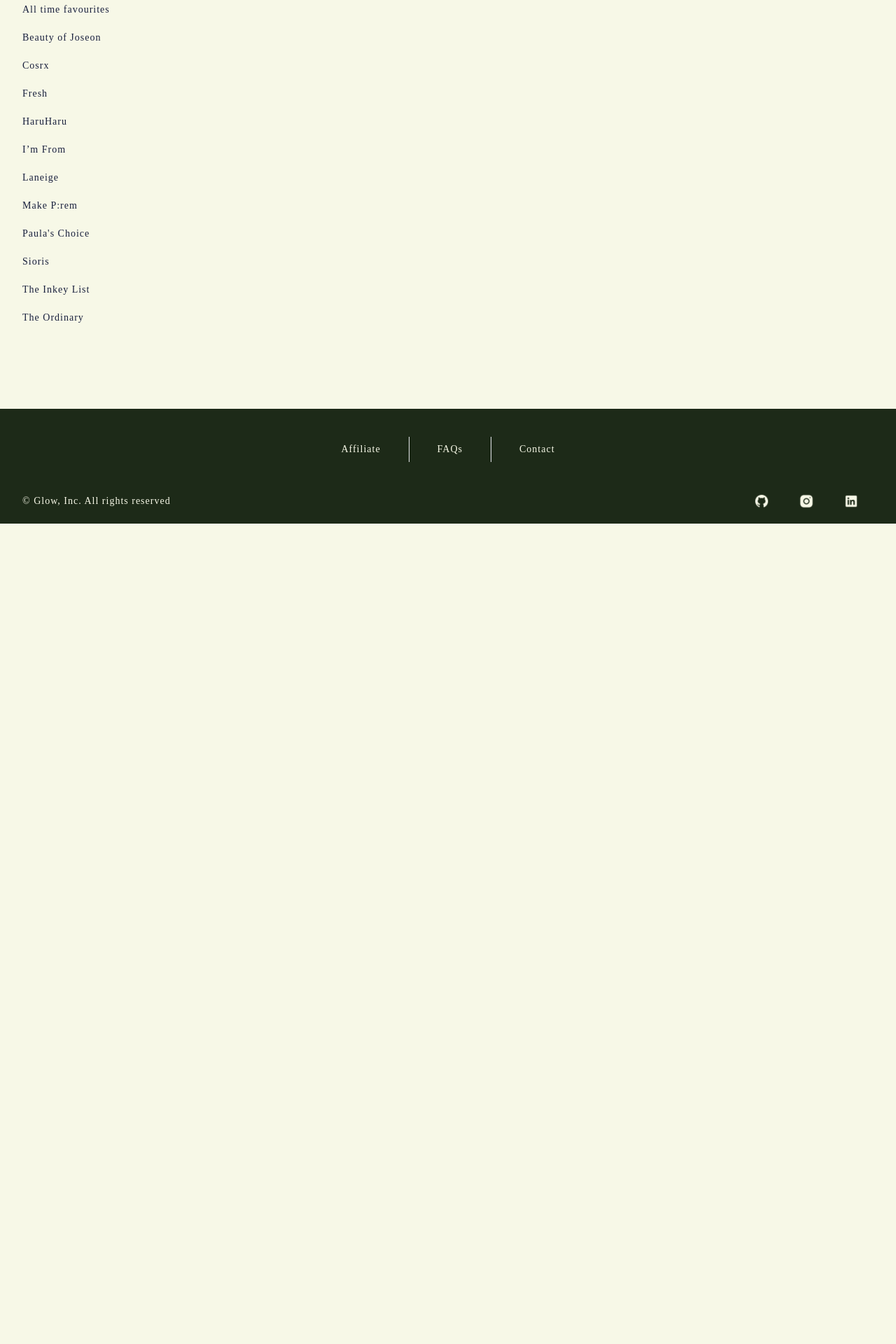
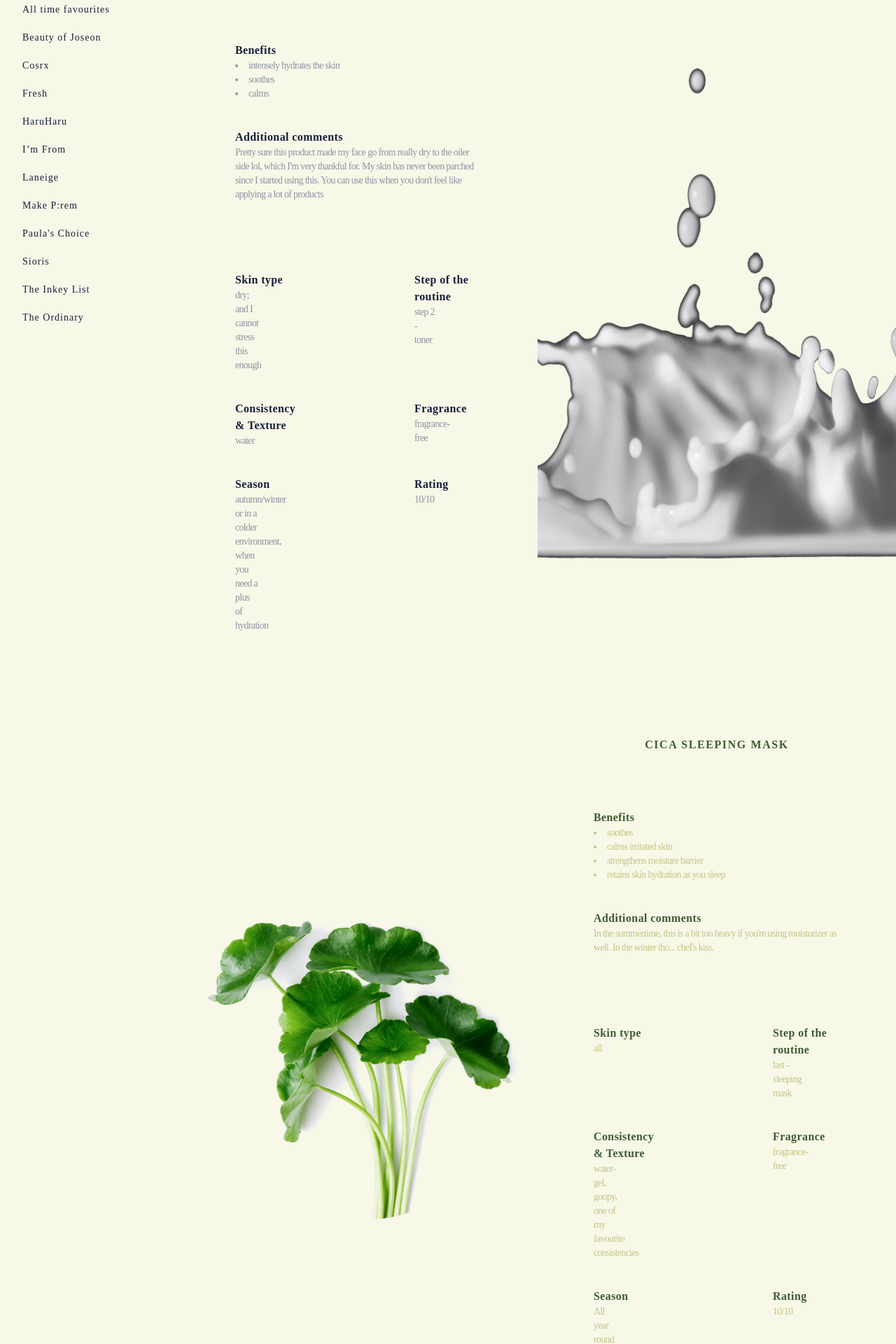
Before and after one commit to biancacomanescu97/glow, a React (Create React App) app: page /reviews/laneige in a window 1280 px wide. Shown: the part 160-2080 px from the top of the page at 70% size. Before the commit the page ends 908 px from the top, so only its background shows below. Built offline with nearby package versions, Linux system fonts and the light colour scheme.

Commit message:
Laneige page added

```diff
--- a/src/components/reviews/brands/Laneige.tsx
+++ b/src/components/reviews/brands/Laneige.tsx
@@ -1,8 +1,121 @@
 export default function Laneige() {
   return (
-    <div className="hidden md:flex md:flex-col md:px-6 md:py-20 lg:px-8 lg:py-28">
-      <div className="flex flex-col flex-grow">
-        Laneige
+    <div className="flex-1 md:pt-20 lg:pt-28">
+      <div className="block">
+        <div className="grid grid-cols-2 w-full h-4/5">
+          <div className="">
+            <h1 className="flex justify-center align-middle text-lg text-royal-700 font-bold uppercase tracking-widest">
+              Cream Skin Refiner
+            </h1>
+            <div className="text-sm tracking-tighter text-royal-700">
+              <div className="m-20 text-base">
+                <h3 className="font-bold tracking-wide">Benefits</h3>
+                <ul className="list-disc list-inside text-sm text-royal-600 text-opacity-50">
+                  <li>intensely hydrates the skin</li>
+                  <li>soothes</li>
+                  <li>calms</li>
+                </ul>
+                <h3 className="font-bold tracking-wide pt-10">Additional comments</h3>
+                <ul className="list-none list-inside text-sm text-royal-600 text-opacity-50">
+                  <li>Pretty sure this product made my face go from really dry to the oiler side lol, which I'm very thankful for.
+                    My skin has never been parched since I started using this. You can use this when you don't feel like applying
+                    a lot of products</li>
+                </ul>
+              </div>
+              <div className="grid grid-cols-2">
+                <div className="mx-20 my-5 text-base">
+                  <h3 className="font-bold tracking-wide">Skin type</h3>
+                  <div className="list-disc text-sm mr-16 text-royal-600 text-opacity-50">dry; and I cannot stress this enough</div>
+                </div>
+                <div className="mx-20 my-5 text-base">
+                  <h3 className="font-bold tracking-wide">Step of the routine</h3>
+                  <div className="list-disc text-sm mr-16 text-royal-600 text-opacity-50">step 2 - toner</div>
+                </div>
+                <div className="mx-20 my-5 text-base">
+                  <h3 className="font-bold tracking-wide">Consistency & Texture</h3>
+                  <div className="list-disc text-sm mr-16 text-royal-600 text-opacity-50">water</div>
+                </div>
+                <div className="mx-20 my-5 text-base">
+                  <h3 className="font-bold tracking-wide">Fragrance</h3>
+                  <div className="list-disc text-sm mr-16 text-royal-600 text-opacity-50">fragrance-free</div>
+                </div>
+                <div className="mx-20 my-5 text-base">
+                  <h3 className="font-bold tracking-wide">Season</h3>
+                  <div className="list-disc text-sm mr-16 text-royal-600 text-opacity-50">autumn/winter or in a colder environment, when you need a plus of hydration</div>
+                </div>
+                <div className="mx-20 my-5 text-base">
+                  <h3 className="font-bold tracking-wide">Rating</h3>
+                  <div className="list-disc text-sm mr-16 text-royal-600 text-opacity-50">10/10</div>
+                </div>
+              </div>
+            </div>
+          </div>
+          <div className="overflow-hidden">
+            <img
+              className="object-cover md:h-full 2xl:h-4/5 float-right"
+              src="/assets/img/reviews/Laneige/milk.png"
+              alt="Green tea"
+            />
+          </div>
+        </div>
+      </div>
+
+      <div className="block h-1/3 pt-32">
+        <div className="grid grid-cols-2 h-4/5">
+          <div className="overflow-hidden">
+            <img
+              className="object-cover h-full mx-auto"
+              src="/assets/img/reviews/Laneige/centella.png"
+              alt="Honey"
+            />
+          </div>
+          <div className="">
+            <h1 className="flex justify-center align-middle text-base text-pine-200 font-bold uppercase tracking-widest">
+              Cica Sleeping Mask
+            </h1>
+            <div className="text-sm tracking-tighter text-pine-200">
+              <div className="m-20 text-base">
+                <h3 className="font-bold tracking-wide">Benefits</h3>
+                <ul className="list-disc list-inside text-sm text-citron text-opacity-50">
+                  <li>soothes</li>
+                  <li>calms irritated skin</li>
+                  <li>strengthens moisture barrier</li>
+                  <li>retains skin hydration as you sleep</li>
+                </ul>
+                <h3 className="font-bold tracking-wide pt-10">Additional comments</h3>
+                <ul className="list-none list-inside text-sm text-citron text-opacity-50">
+                  <li>In the summertime, this is a bit too heavy if you're using moisturizer as well. In the winter tho... chef's kiss.</li>
+                </ul>
+              </div>
+              <div className="grid grid-cols-2">
+                <div className="mx-20 my-5 text-base">
+                  <h3 className="font-bold tracking-wide">Skin type</h3>
+                  <div className="list-disc text-sm mr-16 text-citron text-opacity-50">all</div>
+                </div>
+                <div className="mx-20 my-5 text-base">
+                  <h3 className="font-bold tracking-wide">Step of the routine</h3>
+                  <div className="list-disc text-sm mr-16 text-citron text-opacity-50">last - sleeping mask</div>
+                </div>
+                <div className="mx-20 my-5 text-base">
+                  <h3 className="font-bold tracking-wide">Consistency & Texture</h3>
+                  <div className="list-disc text-sm mr-16 text-citron text-opacity-50">water-gel, goopy, one of my favourite consistencies</div>
+                </div>
+                <div className="mx-20 my-5 text-base">
+                  <h3 className="font-bold tracking-wide">Fragrance</h3>
+                  <div className="list-disc text-sm mr-16 text-citron text-opacity-50">fragrance-free</div>
+                </div>
+                <div className="mx-20 my-5 text-base">
+                  <h3 className="font-bold tracking-wide">Season</h3>
+                  <div className="list-disc text-sm mr-16 text-citron text-opacity-50">All year round</div>
+                </div>
+                <div className="mx-20 my-5 text-base">
+                  <h3 className="font-bold tracking-wide">Rating</h3>
+                  <div className="list-disc text-sm mr-16 text-citron text-opacity-50">10/10</div>
+                </div>
+              </div>
+            </div>
+          </div>
+        </div>
       </div>
     </div>
   );
```
Also changed, not shown: public/assets/img/reviews/Laneige/centella.png (added), public/assets/img/reviews/Laneige/milk.png (added).
